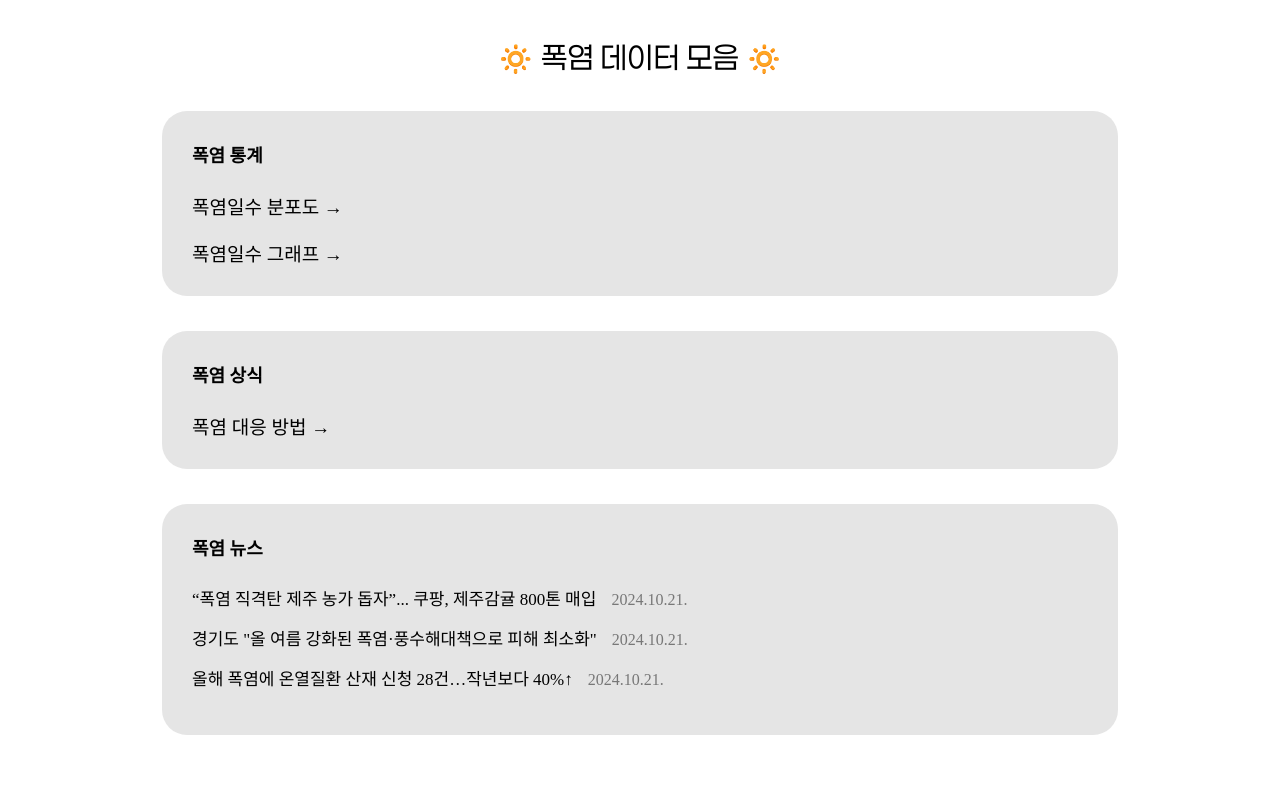
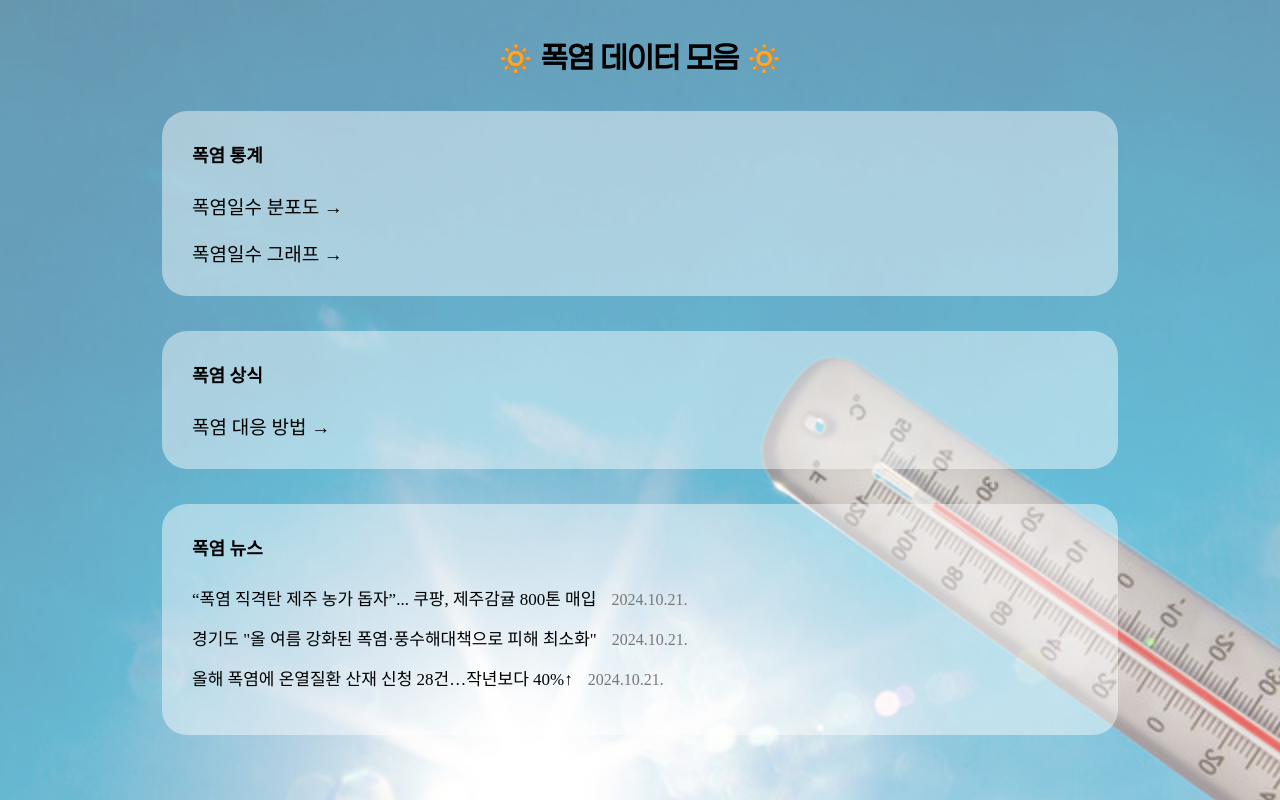
Before and after one commit to yuri2732/HeatWave, a plain HTML site: page page/index.html in a window 1280 px wide. Drawn offline with Linux system fonts and the light colour scheme; a web font is replaced by a local one.

Commit message:
Add files via upload

```diff
--- a/page/index.html
+++ b/page/index.html
@@ -30,7 +30,7 @@
         }
         .title {
             font-size: 50px;
-            /* font-weight: bold; */
+            font-weight: bold;
             margin-top: 120px;
             font-family: Paperlogy-4Regular;
             margin-bottom:70px;
@@ -98,8 +98,8 @@
             margin-left:15px;
         }
         .link_box_color{
-            background:#ccc;
-            opacity: .5;
+            background:#fff;
+            opacity: .45;
             position: absolute;
             width: 100%;
             height: 100%;
@@ -137,9 +137,9 @@
     <title>폭염 정보 알기</title>
 </head>
 <body>
-    <!-- <div class="background_img_box">
+    <div class="background_img_box">
         <img src="main_background.jpg" alt="" class="background_img">
-    </div> -->
+    </div>
     <p class="title">🔅 폭염 데이터 모음 🔅</p>
     <div class="link_box link_box_menu">
         <p class="link_box_title">폭염 통계</p>
```
Also changed, not shown: page/method.html (+3 -2 lines).
